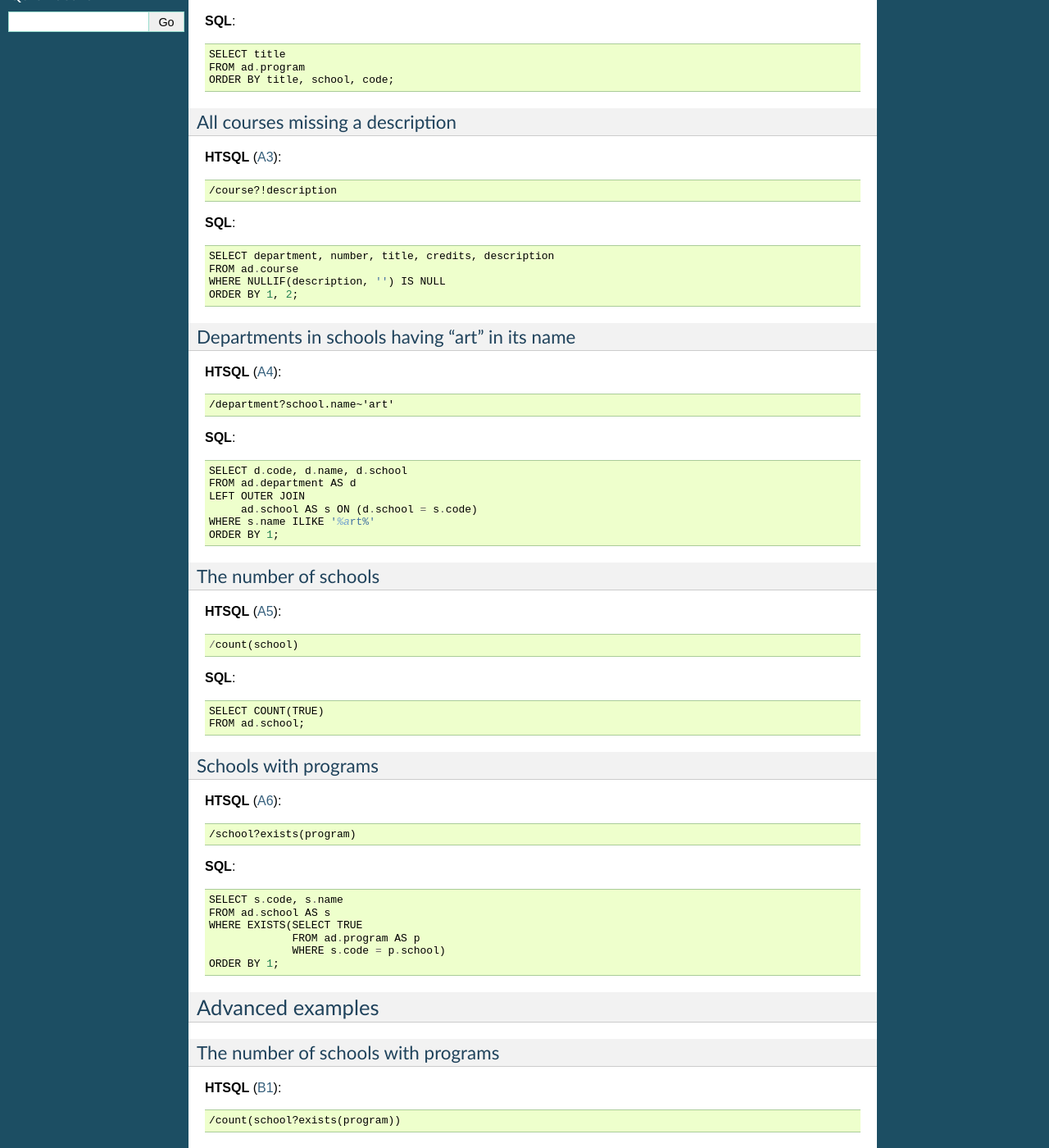
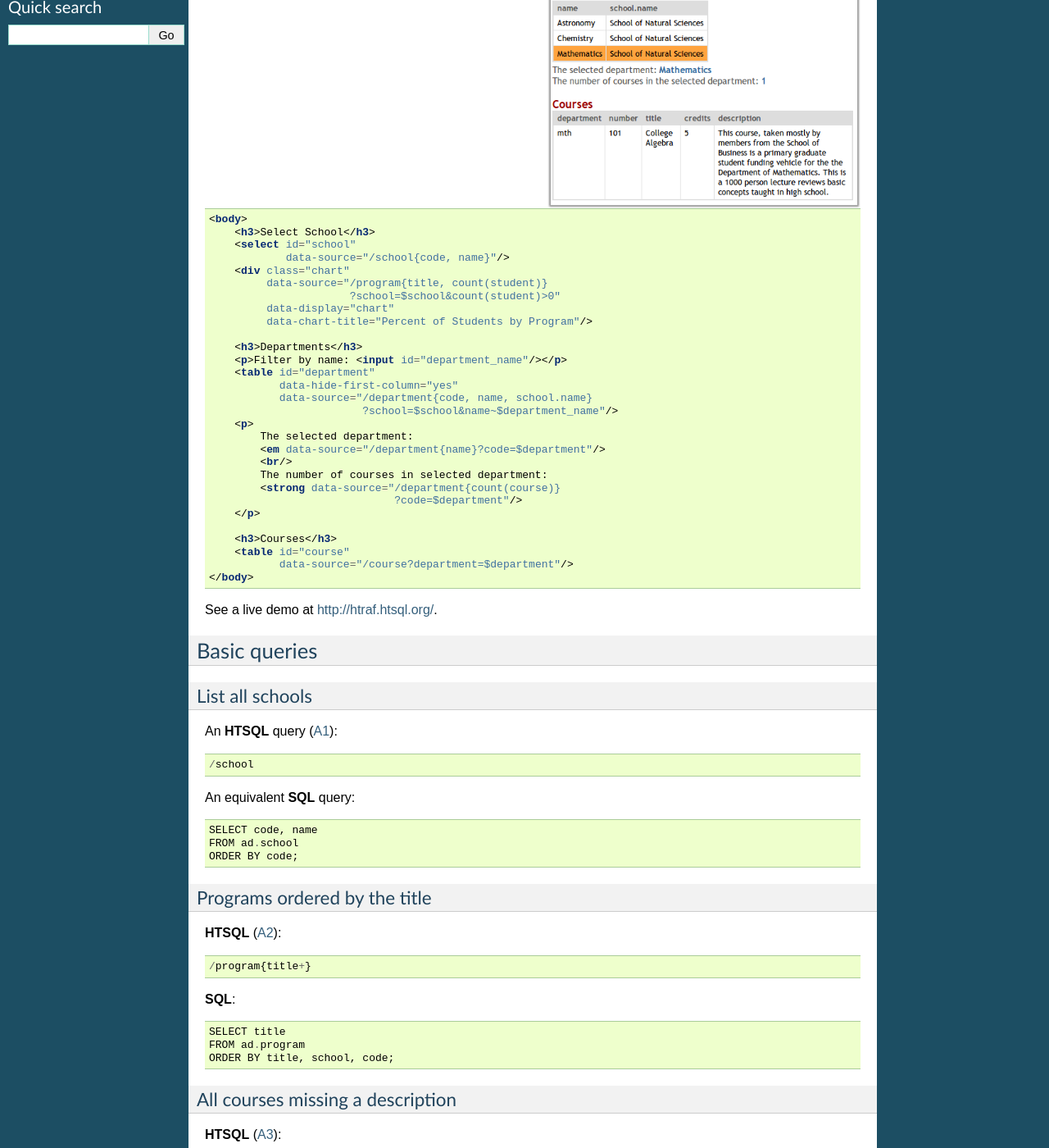
Before and after one commit to prometheusresearch/htsql, a Sphinx documentation site: the page built from doc/examples.rst, in a window 1280 px wide and 1400 px high, scrolled down 770 px. Shown: the whole window at 82% size. Built offline with Sphinx 7.4.7, drawn with Linux system fonts in a browser that asks for light colours; some of the changed text lies outside the part shown.

Commit message:
Added a sample application to Examples.

```diff
--- a/doc/examples.rst
+++ b/doc/examples.rst
@@ -19,8 +19,54 @@ courses.  Here it is::
          +-------------+       +---------+
 
 
-Basic examples
-==============
+Sample application
+==================
+
+The full source code:
+
+.. image:: htraf-screenshot.png
+   :scale: 75%
+   :alt: The HTRAF demo
+   :align: right
+   :target: http://htraf.htsql.org/
+
+.. code-block:: html
+
+    <body>
+        <h3>Select School</h3>
+        <select id="school"
+                data-source="/school{code, name}"/>
+        <div class="chart"
+             data-source="/program{title, count(student)}
+                          ?school=$school&count(student)>0"
+             data-display="chart"
+             data-chart-title="Percent of Students by Program"/>
+
+        <h3>Departments</h3>
+        <p>Filter by name: <input id="department_name"/></p>
+        <table id="department"
+               data-hide-first-column="yes"
+               data-source="/department{code, name, school.name}
+                            ?school=$school&name~$department_name"/>
+        <p>
+            The selected department:
+            <em data-source="/department{name}?code=$department"/>
+            <br/>
+            The number of courses in selected department:
+            <strong data-source="/department{count(course)}
+                                 ?code=$department"/>
+        </p>
+
+        <h3>Courses</h3>
+        <table id="course"
+               data-source="/course?department=$department"/>
+    </body>
+
+See a live demo at http://htraf.htsql.org/.
+
+
+Basic queries
+=============
 
 
 List all schools
@@ -125,8 +171,8 @@ Schools with programs
 .. _A6: http://demo.htsql.org/school?exists(program)
 
 
-Advanced examples
-=================
+Advanced queries
+================
 
 
 The number of schools with programs
```
Also changed, not shown: demo/htraf/static/index.html (+4 -4 lines), doc/htraf-screenshot.png (added).
